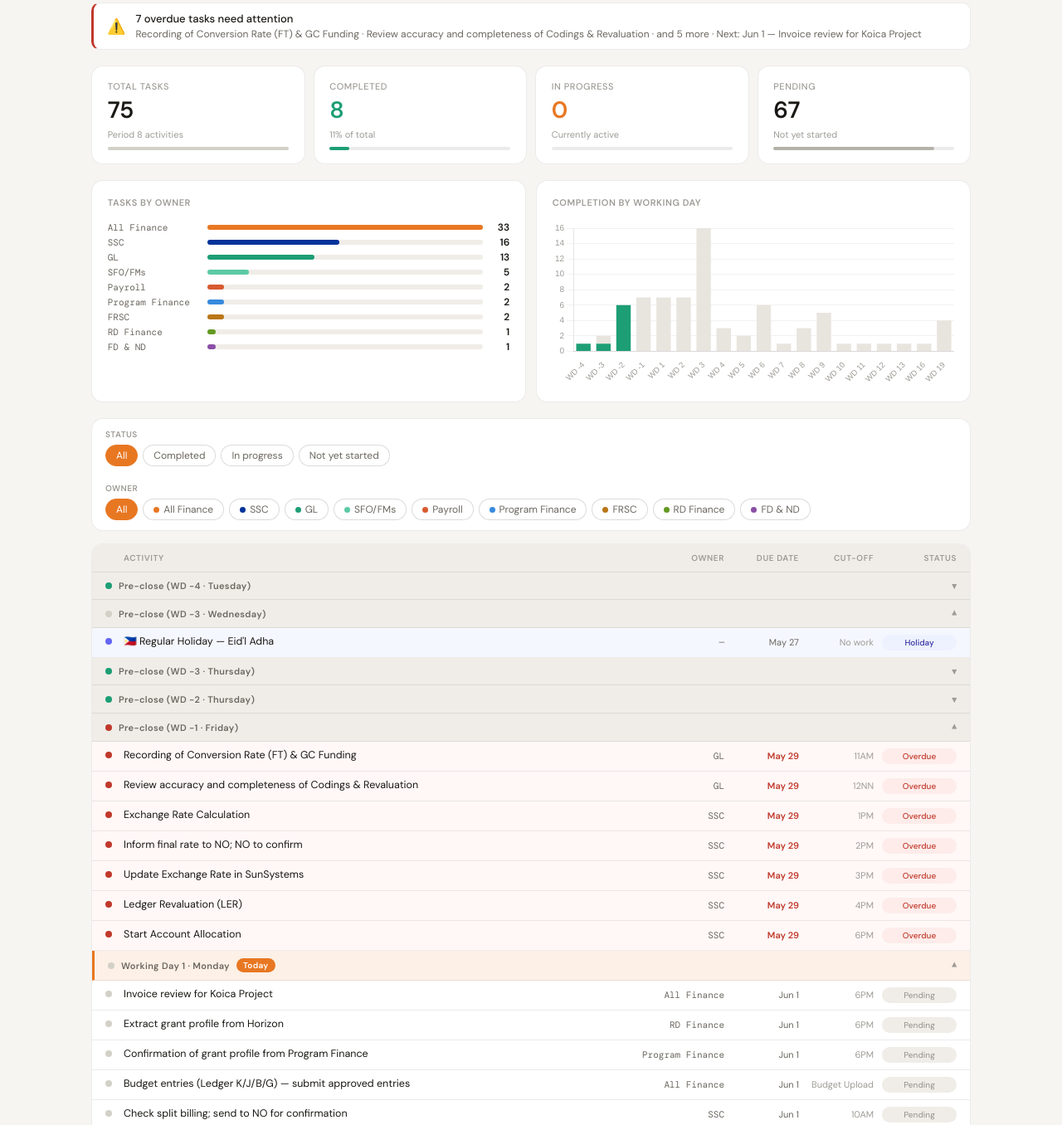
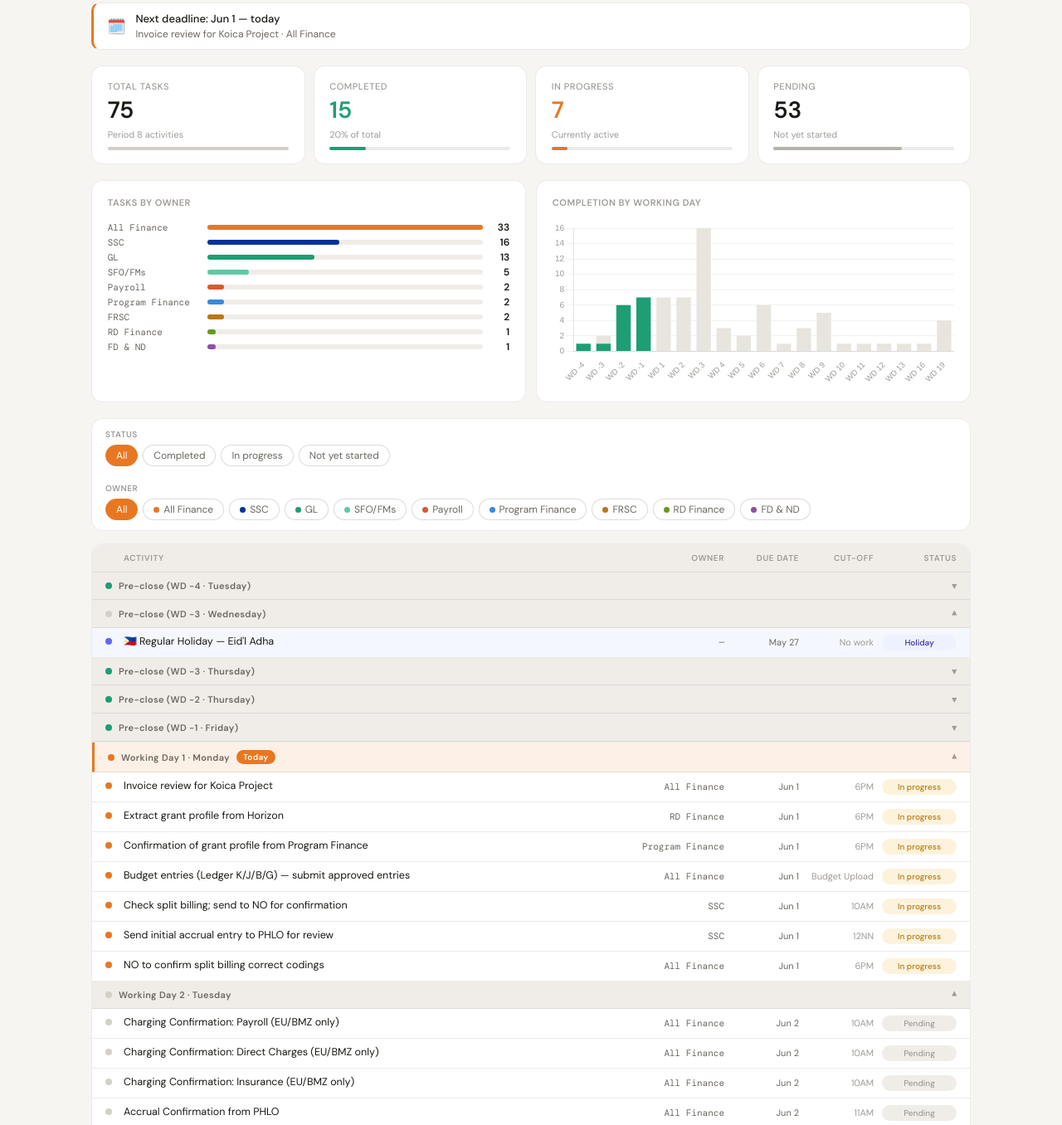
Before and after one commit to WVDFKeydates/P8, a plain HTML site: page index.html in a window 1280 px wide. Shown: the part 182-1538 px from the top of the page at 83% size. Drawn offline with nearby package versions, Linux system fonts and the light colour scheme.

Commit message:
Update index.html

```diff
--- a/index.html
+++ b/index.html
@@ -219,20 +219,20 @@ const tasks = [
   {status:'Completed',name:'Charging Confirmation: Payroll (excl. EU/BMZ)',owner:'All Finance',wd:-2,due:'May 28',dueDate:'2026-05-28',day:'Thursday',cut:'6PM',comment:''},
   {status:'Completed',name:'Charging Confirmation: Mobile Allowance',owner:'All Finance',wd:-2,due:'May 28',dueDate:'2026-05-28',day:'Thursday',cut:'6PM',comment:''},
   {status:'Completed',name:'Charging Confirmation: Insurance (excl. EU/BMZ)',owner:'All Finance',wd:-2,due:'May 28',dueDate:'2026-05-28',day:'Thursday',cut:'6PM',comment:''},
-  {status:'Not yet started',name:'Recording of Conversion Rate (FT) & GC Funding',owner:'GL',wd:-1,due:'May 29',dueDate:'2026-05-29',day:'Friday',cut:'11AM',comment:''},
-  {status:'Not yet started',name:'Review accuracy and completeness of Codings & Revaluation',owner:'GL',wd:-1,due:'May 29',dueDate:'2026-05-29',day:'Friday',cut:'12NN',comment:''},
-  {status:'Not yet started',name:'Exchange Rate Calculation',owner:'SSC',wd:-1,due:'May 29',dueDate:'2026-05-29',day:'Friday',cut:'1PM',comment:''},
-  {status:'Not yet started',name:'Inform final rate to NO; NO to confirm',owner:'SSC',wd:-1,due:'May 29',dueDate:'2026-05-29',day:'Friday',cut:'2PM',comment:''},
-  {status:'Not yet started',name:'Update Exchange Rate in SunSystems',owner:'SSC',wd:-1,due:'May 29',dueDate:'2026-05-29',day:'Friday',cut:'3PM',comment:''},
-  {status:'Not yet started',name:'Ledger Revaluation (LER)',owner:'SSC',wd:-1,due:'May 29',dueDate:'2026-05-29',day:'Friday',cut:'4PM',comment:''},
-  {status:'Not yet started',name:'Start Account Allocation',owner:'SSC',wd:-1,due:'May 29',dueDate:'2026-05-29',day:'Friday',cut:'6PM',comment:''},
-  {status:'Not yet started',name:'Invoice review for Koica Project',owner:'All Finance',wd:1,due:'Jun 1',dueDate:'2026-06-01',day:'Monday',cut:'6PM',comment:''},
-  {status:'Not yet started',name:'Extract grant profile from Horizon',owner:'RD Finance',wd:1,due:'Jun 1',dueDate:'2026-06-01',day:'Monday',cut:'6PM',comment:''},
-  {status:'Not yet started',name:'Confirmation of grant profile from Program Finance',owner:'Program Finance',wd:1,due:'Jun 1',dueDate:'2026-06-01',day:'Monday',cut:'6PM',comment:''},
-  {status:'Not yet started',name:'Budget entries (Ledger K/J/B/G) — submit approved entries',owner:'All Finance',wd:1,due:'Jun 1',dueDate:'2026-06-01',day:'Monday',cut:'Budget Upload',comment:''},
-  {status:'Not yet started',name:'Check split billing; send to NO for confirmation',owner:'SSC',wd:1,due:'Jun 1',dueDate:'2026-06-01',day:'Monday',cut:'10AM',comment:''},
-  {status:'Not yet started',name:'Send initial accrual entry to PHLO for review',owner:'SSC',wd:1,due:'Jun 1',dueDate:'2026-06-01',day:'Monday',cut:'12NN',comment:''},
-  {status:'Not yet started',name:'NO to confirm split billing correct codings',owner:'All Finance',wd:1,due:'Jun 1',dueDate:'2026-06-01',day:'Monday',cut:'6PM',comment:''},
+  {status:'Completed',name:'Recording of Conversion Rate (FT) & GC Funding',owner:'GL',wd:-1,due:'May 29',dueDate:'2026-05-29',day:'Friday',cut:'11AM',comment:''},
+  {status:'Completed',name:'Review accuracy and completeness of Codings & Revaluation',owner:'GL',wd:-1,due:'May 29',dueDate:'2026-05-29',day:'Friday',cut:'12NN',comment:''},
+  {status:'Completed',name:'Exchange Rate Calculation',owner:'SSC',wd:-1,due:'May 29',dueDate:'2026-05-29',day:'Friday',cut:'1PM',comment:''},
+  {status:'Completed',name:'Inform final rate to NO; NO to confirm',owner:'SSC',wd:-1,due:'May 29',dueDate:'2026-05-29',day:'Friday',cut:'2PM',comment:''},
+  {status:'Completed',name:'Update Exchange Rate in SunSystems',owner:'SSC',wd:-1,due:'May 29',dueDate:'2026-05-29',day:'Friday',cut:'3PM',comment:''},
+  {status:'Completed',name:'Ledger Revaluation (LER)',owner:'SSC',wd:-1,due:'May 29',dueDate:'2026-05-29',day:'Friday',cut:'4PM',comment:''},
+  {status:'Completed',name:'Start Account Allocation',owner:'SSC',wd:-1,due:'May 29',dueDate:'2026-05-29',day:'Friday',cut:'6PM',comment:''},
+  {status:'In progress',name:'Invoice review for Koica Project',owner:'All Finance',wd:1,due:'Jun 1',dueDate:'2026-06-01',day:'Monday',cut:'6PM',comment:''},
+  {status:'In progress',name:'Extract grant profile from Horizon',owner:'RD Finance',wd:1,due:'Jun 1',dueDate:'2026-06-01',day:'Monday',cut:'6PM',comment:''},
+  {status:'In progress',name:'Confirmation of grant profile from Program Finance',owner:'Program Finance',wd:1,due:'Jun 1',dueDate:'2026-06-01',day:'Monday',cut:'6PM',comment:''},
+  {status:'In progress',name:'Budget entries (Ledger K/J/B/G) — submit approved entries',owner:'All Finance',wd:1,due:'Jun 1',dueDate:'2026-06-01',day:'Monday',cut:'Budget Upload',comment:''},
+  {status:'In progress',name:'Check split billing; send to NO for confirmation',owner:'SSC',wd:1,due:'Jun 1',dueDate:'2026-06-01',day:'Monday',cut:'10AM',comment:''},
+  {status:'In progress',name:'Send initial accrual entry to PHLO for review',owner:'SSC',wd:1,due:'Jun 1',dueDate:'2026-06-01',day:'Monday',cut:'12NN',comment:''},
+  {status:'In progress',name:'NO to confirm split billing correct codings',owner:'All Finance',wd:1,due:'Jun 1',dueDate:'2026-06-01',day:'Monday',cut:'6PM',comment:''},
   {status:'Not yet started',name:'Charging Confirmation: Payroll (EU/BMZ only)',owner:'All Finance',wd:2,due:'Jun 2',dueDate:'2026-06-02',day:'Tuesday',cut:'10AM',comment:''},
   {status:'Not yet started',name:'Charging Confirmation: Direct Charges (EU/BMZ only)',owner:'All Finance',wd:2,due:'Jun 2',dueDate:'2026-06-02',day:'Tuesday',cut:'10AM',comment:''},
   {status:'Not yet started',name:'Charging Confirmation: Insurance (EU/BMZ only)',owner:'All Finance',wd:2,due:'Jun 2',dueDate:'2026-06-02',day:'Tuesday',cut:'10AM',comment:''},
```
